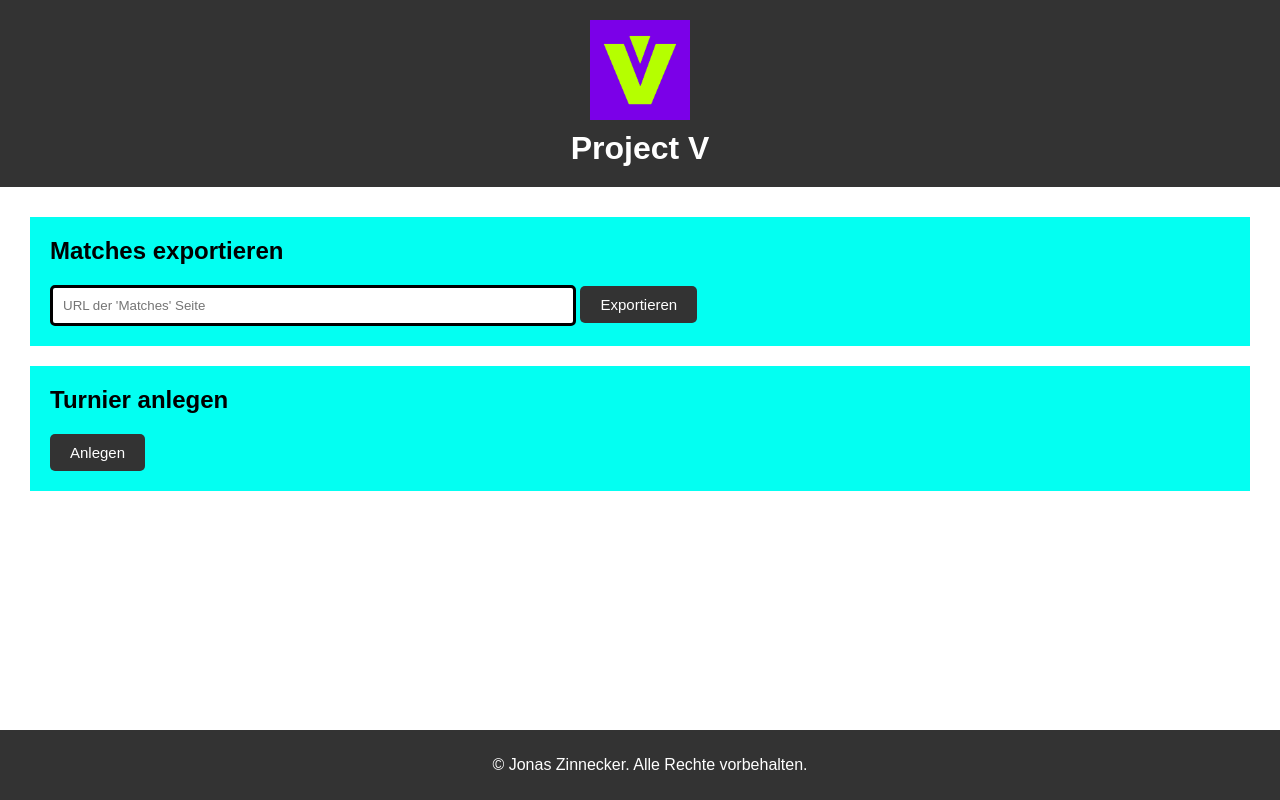
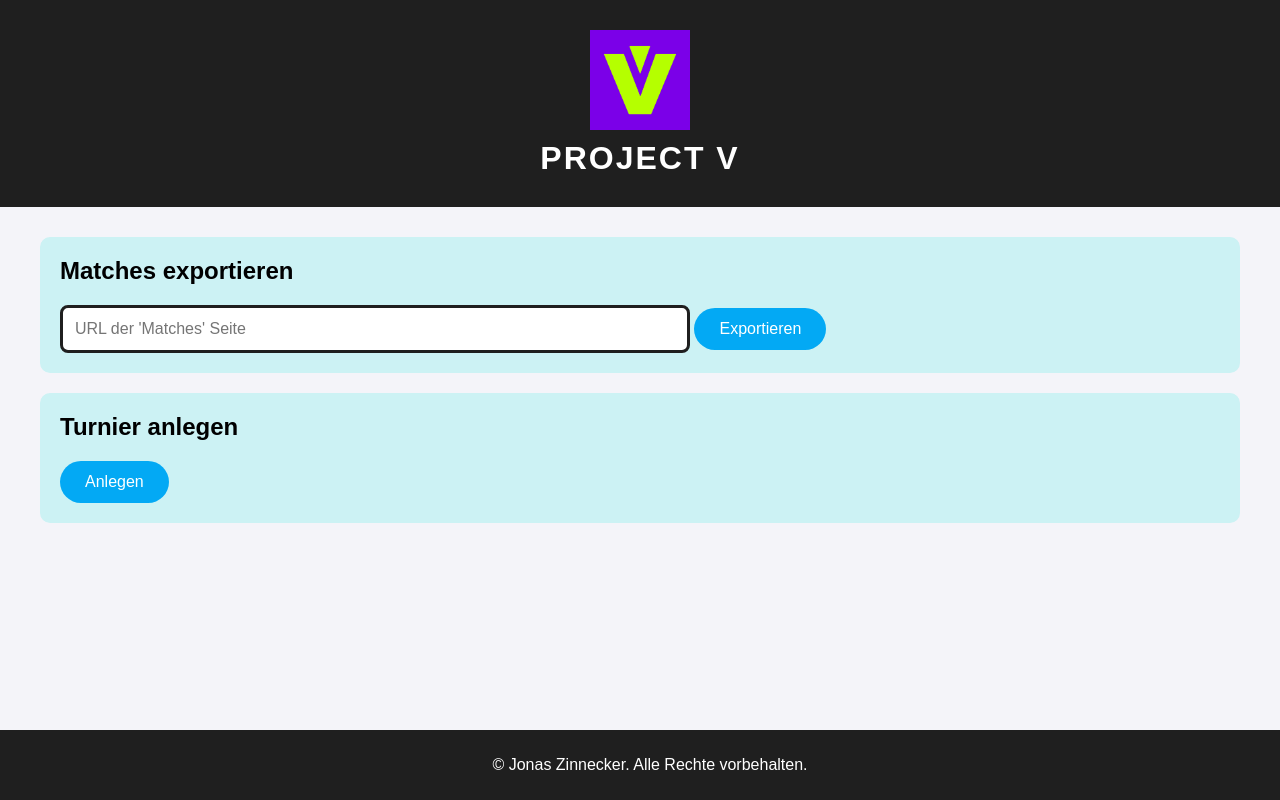
Before and after one commit to JonasZinne/Website, a Flask app: page / in a window 1280 px wide. Run offline with Flask 3, Linux system fonts and the light colour scheme.

Commit message:
design improvements

```diff
--- a/static/css/styles.css
+++ b/static/css/styles.css
@@ -3,13 +3,14 @@ body {
     font-family: Arial, sans-serif;
     margin: 0;
     padding: 0;
-    background-color: #ffffff;
+    background-color: #f4f4f9;
 }
 
+/* Header */
 header {
-    background-color: #333;
+    background-color: #1f1f1f;;
     color: white;
-    padding: 20px;
+    padding: 30px;
     text-align: center;
 }
 
@@ -17,49 +18,68 @@ header img {
     max-width: 100px;
     display: block;
     margin: 0 auto 10px;
+    transition: transform 0.3s ease;
+}
+
+header img:hover {
+    transform: scale(1.2);
 }
 
 header h1 {
     margin: 0;
+    letter-spacing: 2px;
 }
 
 /* Main */
 main {
     padding: 30px;
+    max-width: 1200px;
+    margin: 0 auto;
 }
 
+/* Form Section */
 .form-section {
-    background-color: #03fff2;
+    background-color: #ccf2f4;
     padding: 20px;
     margin-bottom: 20px;
+    border-radius: 10px;
 }
 
 .form-section h2 {
     margin-top: 0;
 }
 
+/* Input */
 .url-input {
-    width: 500px;
-    padding: 10px;
-    border: 3px solid #000000;
-    border-radius: 5px;
+    width: 600px;
+    padding: 12px;
+    border: 3px solid #1f1f1f;
+    border-radius: 8px;
+    font-size: 16px;
+    transition: border-color 0.3s ease;
+}
+
+.url-input:focus {
+    border-color: #03a9f4;
+    outline: none;
 }
 
 /* Button */
 button, .button {
-    background-color: #333;
+    background-color: #03a9f4;
     color: white;
-    padding: 10px 20px;
+    padding: 12px 25px;
     border: none;
-    border-radius: 5px;
+    border-radius: 50px;
     cursor: pointer;
+    font-size: 16px;
     text-decoration: none;
     display: inline-block;
-    font-size: 15px;
+    transition: background-color 0.3s ease, transform 0.3s ease;
 }
 
 button:hover, .button:hover {
-    background-color: #747373;
+    background-color: #0288d1;
 }
 
 /* Message */
@@ -73,10 +93,12 @@ button:hover, .button:hover {
 
 .message p {
     margin: 0;
+    font-size: 16px;
+    color: #333;
 }
 
 footer {
-    background-color: #333;
+    background-color: #1f1f1f;
     color: white;
     text-align: center;
     padding: 10px;
--- a/templates/index.html
+++ b/templates/index.html
@@ -3,20 +3,20 @@
 <head>
     <meta charset="UTF-8">
     <meta name="viewport" content="width=device-width, initial-scale=1.0">
-    <title>Project V - Control Panel</title>
+    <title>Control Panel</title>
     <link rel="stylesheet" href="{{ url_for('static', filename='css/styles.css') }}">
 </head>
     <body>
         <header>
             <img src="{{ url_for('static', filename='images/logo.png') }}" alt="Project V Logo">
-            <h1>Project V</h1>
+            <h1>PROJECT V</h1>
         </header>
 
         <main>
             <section class="form-section">
                 <h2>Matches exportieren</h2>
                 <form method="POST">
-                    <input type="text" name="url" class="url-input" placeholder="URL der 'Matches' Seite" required>
+                    <input type="text" name="url" class="url-input" autocomplete="off" placeholder="URL der 'Matches' Seite" required>
                     <button type="submit" name="export_matches">Exportieren</button>
                 </form>
 
```
